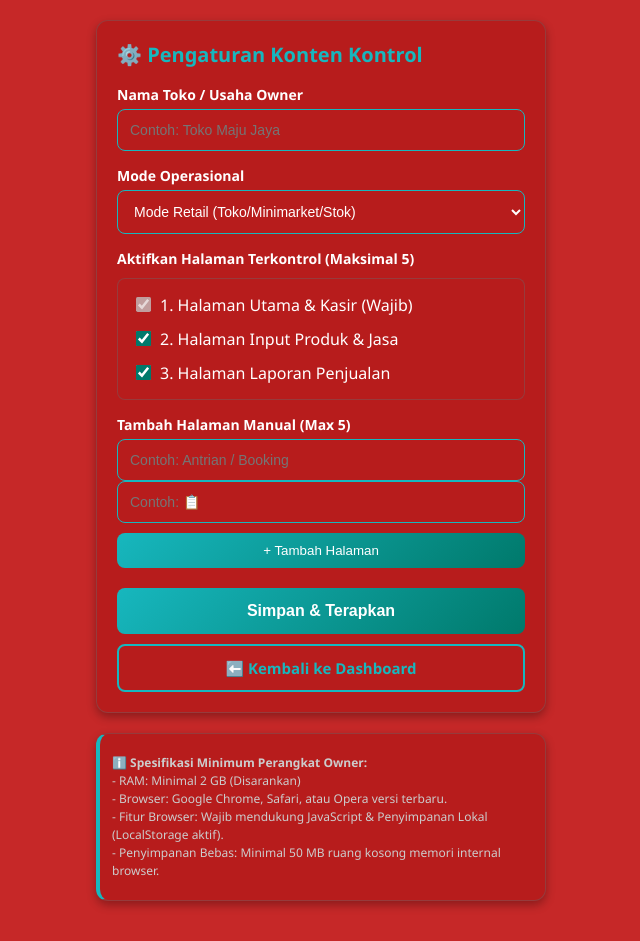
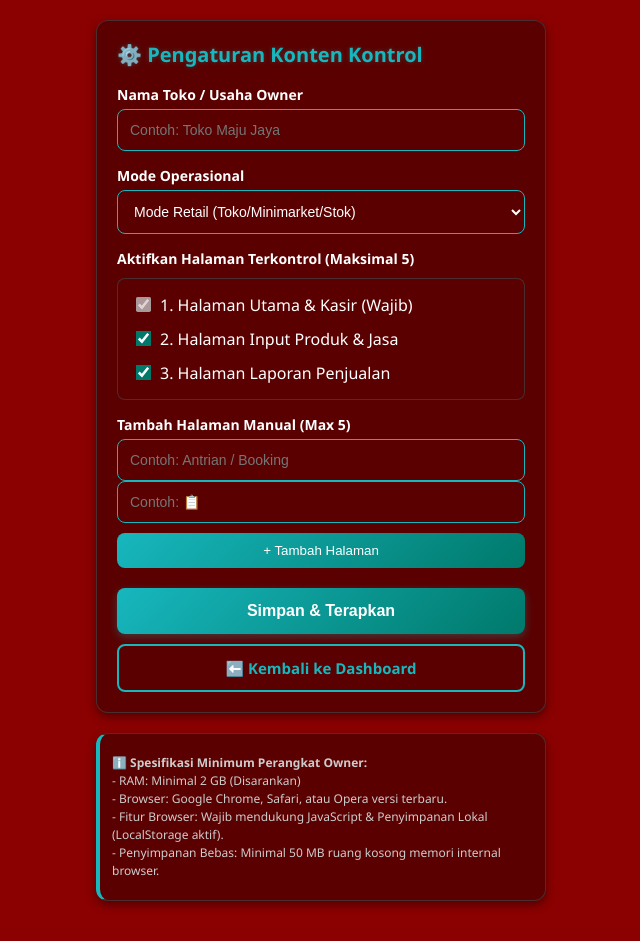
Before and after one commit to Nusaindotek/NUSAPOS, a plain HTML site: page setting.html in a window 1280 px wide. Shown: the whole page, without its empty margins (319-959 px from the left). Drawn offline with Linux system fonts and the light colour scheme.

Commit message:
Update color variables and styles in setting.html

```diff
--- a/setting.html
+++ b/setting.html
@@ -6,24 +6,24 @@
   <title>NUSAPOS - Pengaturan</title>
   <style>
     :root {
-     --merah-utama: #C62828;
-     --merah-gelap: #B71C1C;
+     --merah-utama: #8B0000;
+     --merah-gelap: #5A0000;
      --tosca: #17b7be;
      --teal: #00796B;
      --putih: #ffffff;
    }
     body { background-color: var(--merah-utama); color: var(--putih); font-family: 'Segoe UI', sans-serif; padding: 20px; margin: 0; }
     .container { max-width: 450px; margin: 0 auto; }
-    .card { background-color: var(--merah-gelap); padding: 20px; border-radius: 12px; margin-bottom: 20px; box-shadow: 0 4px 10px rgba(0,0,0,0.3); border: 1px solid rgba(23,183,190,0.2); }
-    h2 { color: var(--tosca); margin-top: 0; font-size: 20px; }
+    .card { background-color: var(--merah-gelap); padding: 20px; border-radius: 12px; margin-bottom: 20px; box-shadow: 0 4px 10px rgba(0,0,0,0.4); border: 1px solid rgba(23,183,190,0.25); }
+    h2 { color: var(--tosca); margin-top: 0; font-size: 20px; text-shadow: 0 0 5px rgba(23,183,190,0.3); }
     label { display: block; margin: 15px 0 5px; font-weight: bold; font-size: 14px; }
     input[type="text"], select { width: 100%; padding: 12px; border-radius: 8px; border: 1px solid var(--tosca); background: var(--merah-gelap); color: white; box-sizing: border-box; font-size: 14px; }
     input:focus, select:focus { outline: 2px solid var(--teal); }
-    .checkbox-group { background: var(--merah-gelap); padding: 15px; border-radius: 8px; margin-top: 10px; border: 1px solid rgba(23,183,190,0.2); }
+    .checkbox-group { background: var(--merah-gelap); padding: 15px; border-radius: 8px; margin-top: 10px; border: 1px solid rgba(23,183,190,0.25); }
     .checkbox-item { display: flex; align-items: center; margin-bottom: 12px; }
     .checkbox-item:last-child { margin-bottom: 0; }
     .checkbox-item input { margin-right: 10px; transform: scale(1.2); accent-color: var(--teal); }
-    .btn-simpan { background: linear-gradient(135deg, var(--tosca), var(--teal)); color: var(--putih); border: none; padding: 14px; width: 100%; border-radius: 8px; font-weight: bold; font-size: 16px; cursor: pointer; margin-top: 20px; }
+    .btn-simpan { background: linear-gradient(135deg, var(--tosca), var(--teal)); color: var(--putih); border: none; padding: 14px; width: 100%; border-radius: 8px; font-weight: bold; font-size: 16px; cursor: pointer; margin-top: 20px; box-shadow: 0 3px 8px rgba(23,183,190,0.3); }
     .btn-kembali { background-color: transparent; color: var(--tosca); border: 2px solid var(--tosca); padding: 12px; width: 100%; border-radius: 8px; font-weight: bold; font-size: 15px; cursor: pointer; margin-top: 10px; text-decoration: none; display: block; text-align: center; box-sizing: border-box; }
     .info-box { font-size: 12px; color: #ccc; border-left: 4px solid var(--tosca); padding-left: 12px; line-height: 1.5; }
   </style>
@@ -35,25 +35,21 @@
     <form id="formSetting">
       <label>Nama Toko / Usaha Owner</label>
       <input type="text" id="namaToko" placeholder="Contoh: Toko Maju Jaya">
-
       <label>Mode Operasional</label>
       <select id="modeUsaha">
         <option value="Retail">Mode Retail (Toko/Minimarket/Stok)</option>
         <option value="Jasa">Mode Jasa (Bengkel/Salon/Laundry)</option>
       </select>
-
       <label>Aktifkan Halaman Terkontrol (Maksimal 5)</label>
       <div class="checkbox-group">
         <div class="checkbox-item"><input type="checkbox" id="menuKasir" checked disabled><span>1. Halaman Utama & Kasir (Wajib)</span></div>
         <div class="checkbox-item"><input type="checkbox" id="menuProduk" checked><span>2. Halaman Input Produk & Jasa</span></div>
         <div class="checkbox-item"><input type="checkbox" id="menuLaporan" checked><span>3. Halaman Laporan Penjualan</span></div>
       </div>
-
       <label>Tambah Halaman Manual (Max 5)</label>
       <input type="text" id="namaHalamanBaru" placeholder="Contoh: Antrian / Booking">
       <input type="text" id="iconHalamanBaru" placeholder="Contoh: 📋">
       <button type="button" onclick="tambahHalamanKustom()" style="background:linear-gradient(135deg, var(--tosca), var(--teal)); color:var(--putih); border:none; padding:10px; width:100%; border-radius:8px; margin-top:10px;">+ Tambah Halaman</button>
-
       <button type="button" class="btn-simpan" onclick="simpanSetting()">Simpan & Terapkan</button>
       <a href="index.html" class="btn-kembali">⬅️ Kembali ke Dashboard</a>
     </form>
```
